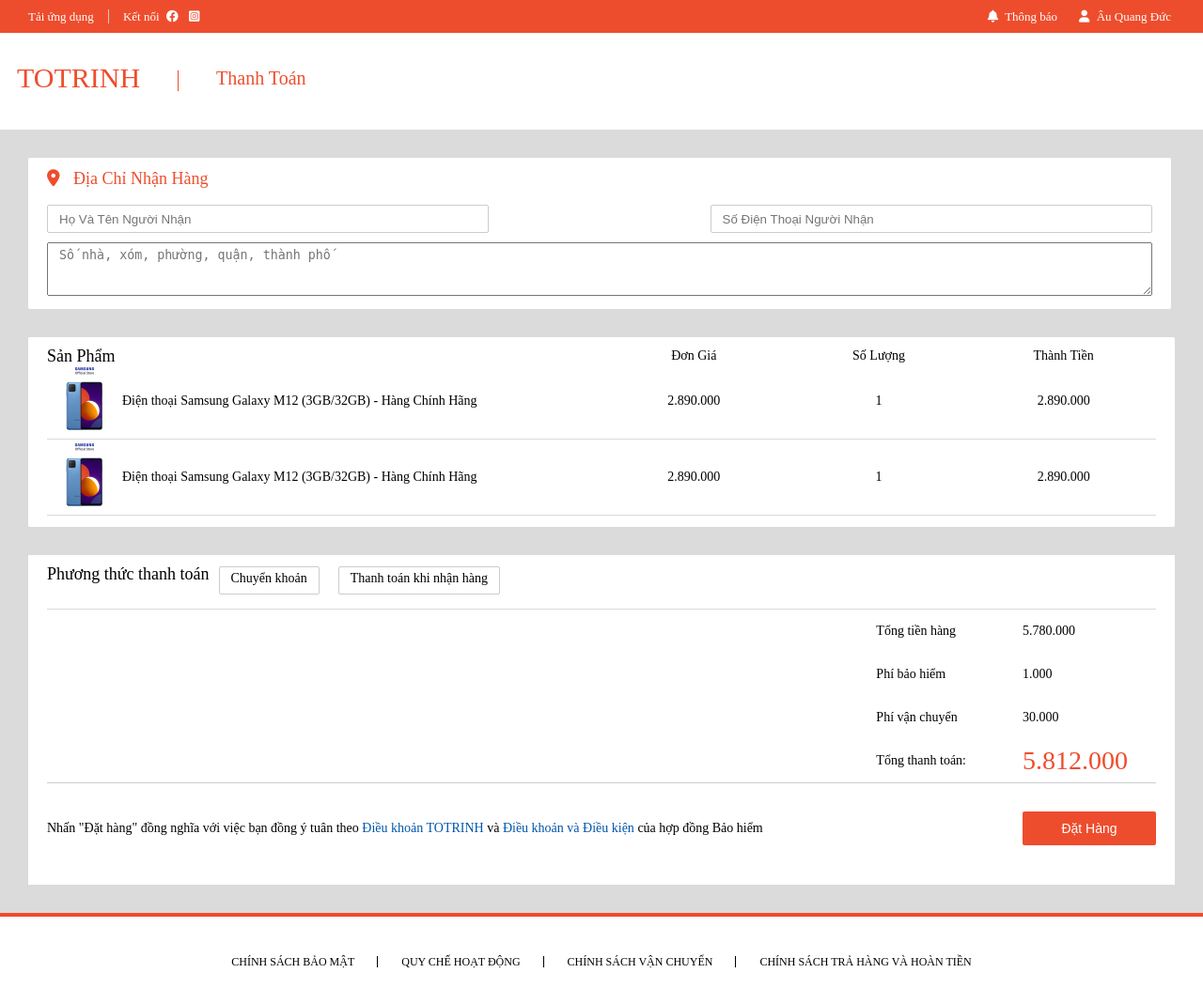
After one commit to auduc285/web-ban-hang, a PHP site: page /pay-now.php in a window 1280 px wide. The commit adds this page. Shown: the top 1069 px of the page at 94% size. Run offline with PHP 8.4, Linux system fonts and the light colour scheme.

Commit message:
update product + add paynow

```diff
--- a/assets/css/main.css
+++ b/assets/css/main.css
@@ -1240,8 +1240,9 @@
 }
 
 .product__body-top-insurance-r--view{
-    width: 30px;
+    width: 50px;
     text-align: center;
+    line-height: 2rem;
 }
 
 .product__body-top-btn{
--- /dev/null
+++ b/pay-now.php
@@ -0,0 +1,293 @@
+<!DOCTYPE html>
+<html lang="en">
+<head>
+    <meta charset="UTF-8">
+    <meta http-equiv="X-UA-Compatible" content="IE=edge">
+    <meta name="viewport" content="width=device-width, initial-scale=1.0">
+    <title>Thanh Toán</title>
+    <link rel="stylesheet" href="./assets/css/base.css">
+    <link rel="stylesheet" href="./assets/css/main.css">
+    <link rel="stylesheet" href="./assets/css/reponsive.css">
+    <link rel="stylesheet" href="./assets/font/fontawesome-free-6.1.1-web/css/all.css">
+</head>
+<body>
+    <div class="pay">
+        <!-- Begin cart header -->
+        <div class="cart-header">
+            <!-- Bengin cart header top -->
+            <div class="cart-header-top">
+                <ul class="cart-header-list">
+                    <li class="cart-header-item cart-header-item--app">
+                        Tải ứng dụng
+                        <!-- Begin QR Code -->
+                        <div class="header__qr">
+                            <img src="./assets/img/qr_code.png" alt="QR Code" class="header__qr-img">
+                            <div class="header__qr-app">
+                                <a href="" class="header__qr-download-link-left">
+                                    <img src="./assets/img/appstore.png" alt="" class="header__qr-download">
+                                </a>
+                                <a href="" class="header__qr-download-link-right">
+                                    <img src="./assets/img/ggplay.png" alt="" class="header__qr-download">
+                                </a>
+                            </div>
+                        </div>
+                        <!-- End QR Code -->
+                    </li>
+                    <li class="cart-header-item">
+                        Kết nối
+                        <a href="" class="cart-header-item-link">
+                            <i class="fa-brands fa-facebook"></i>
+                        </a>
+                        <a href="" class="cart-header-item-link">
+                            <i class="fa-brands fa-instagram-square"></i>
+                        </a>
+                    </li>
+                </ul>
+                <ul class="cart-header-list">
+                    <li class="cart-header-item cart-header-item--bell">
+                        <a href="" class="cart-header-item-link">
+                            <i class="cart-header-item-icon fa-solid fa-bell"></i>
+                            Thông báo
+                            <div class="header__notify header__header-noti">
+                                <div class="header__notify-header">
+                                    <h3>Thông báo mới nhận</h3>
+                                </div>
+                                <ul class="header__notify-list">
+                                    <li class="header__notify-item">
+                                        <a href="" class="header__notify-link">
+                                            <img src="./assets/img/slae1k.png" alt="" class="header__notify-img">
+                                            <div class="header__notify-body">
+                                                <span class="header__notify-name">DEAL TỪ 1K LẠI CÒN FREESHIP</span>
+                                                <span class="header__notify-desc">
+                                                    Dây cuốn sạc, miếng dán trắng
+                                                </span>
+                                            </div>
+                                        </a>
+                                    </li>
+                                    <li class="header__notify-item header__notify-item--viewed">
+                                        <a href="" class="header__notify-link">
+                                            <img src="./assets/img/slae1k.png" alt="" class="header__notify-img">
+                                            <div class="header__notify-body">
+                                                <span class="header__notify-name">DEAL TỪ 1K LẠI CÒN FREESHIP</span>
+                                                <span class="header__notify-desc">
+                                                    Dây cuốn sạc, miếng dán trắng
+                                                </span>
+                                            </div>
+                                        </a>
+                                    </li>
+                                    <li class="header__notify-item">
+                                        <a href="" class="header__notify-link">
+                                            <img src="./assets/img/slae1k.png" alt="" class="header__notify-img">
+                                            <div class="header__notify-body">
+                                                <span class="header__notify-name">DEAL TỪ 1K LẠI CÒN FREESHIP</span>
+                                                <span class="header__notify-desc">
+                                                    Dây cuốn sạc, miếng dán trắng
+                                                </span>
+                                            </div>
+                                        </a>
+                                    </li>
+                                </ul>
+                                <div class="header__notify-footer">
+                                    <a href="" class="header__notify-footer-btn">Xem tất cả</a>
+                                </div>
+                            </div>
+                        </a>
+                    </li>
+                    <li class="cart-header-item">
+                        <a href="" class="cart-header-item-link">
+                            <i class="cart-header-item-icon fa-solid fa-user"></i>
+                            Âu Quang Đức
+                        </a>
+                    </li>
+                </ul>
+            </div>
+            <!-- End cart header top -->
+            <!-- Begin cart header body -->
+            <div class="cart__header-body">
+                <div class="cart__header-body-logo">
+                    <a href="./index.html" class="cart__header-body-link">
+                        TOTRINH
+                    </a>
+                </div>
+                <div class="cart__header-body-text">
+                    Thanh Toán
+                </div>
+            </div>
+            <!-- End cart header body -->
+        </div>
+        <div class="pay__body">
+            <!-- Begin pay body adress -->
+            <div class="pay__body-adress">
+                <!-- Begin pay body adress top -->
+                <div class="pay__body-adress-top">
+                    <i class="fa-solid fa-location-dot"></i>
+                    <span class="pay__body-adress-top-text">Địa Chỉ Nhận Hàng</span>
+                </div>
+                <!-- End pay body adress top -->
+                <!-- Begin pay body adress container -->
+                <form action="" class="pay__body-adress-container">
+                    <div class="pay__body-adress-info">
+                        <input type="text" class="pay__body-adress-name" placeholder="Họ Và Tên Người Nhận">
+                        <input type="number" class="pay__body-adress-name" placeholder="Số Điện Thoại Người Nhận">
+                    </div>
+                    <div class="pay__body-adress-home">
+                        <textarea class="pay__body-adress-yourhome" name="" id="" cols="100%" rows="3" placeholder="Số nhà, xóm, phường, quận, thành phố"></textarea>
+                    </div>
+                </form>
+                <!-- Begin pay body adress container -->
+            </div>
+            <!-- End pay body adress -->
+            <!-- Begin pay body list -->
+            <div class="pay__body-list">
+                <div class="pay__body-items">
+                    <div class="pay__body-items-product pay__body-items--fist">Sản Phẩm</div>
+                    <div class="pay__body-items-info pay__body-items--sec">Đơn Giá</div>
+                    <div class="pay__body-items-info pay__body-items--sec">Số Lượng</div>
+                    <div class="pay__body-items-info pay__body-items--sec">Thành Tiền</div>
+                </div>
+                <div class="pay__body-items">
+                    <div class="pay__body-items-product pay__body-items--fist pay__body-items--con">
+                        <img src="./assets/img/samsung.jpg" alt="" class="pay__body-items-img">
+                        <span class="pay__body-items-name">Điện thoại Samsung Galaxy M12 (3GB/32GB) - Hàng Chính Hãng</span>
+                    </div>
+                    <div class="pay__body-items-info pay__body-items--sec">2.890.000</div>
+                    <div class="pay__body-items-info pay__body-items--sec">1</div>
+                    <div class="pay__body-items-info pay__body-items--sec">2.890.000</div>
+                </div>
+                <div class="pay__body-items">
+                    <div class="pay__body-items-product pay__body-items--fist pay__body-items--con">
+                        <img src="./assets/img/samsung.jpg" alt="" class="pay__body-items-img">
+                        <span class="pay__body-items-name">Điện thoại Samsung Galaxy M12 (3GB/32GB) - Hàng Chính Hãng</span>
+                    </div>
+                    <div class="pay__body-items-info pay__body-items--sec">2.890.000</div>
+                    <div class="pay__body-items-info pay__body-items--sec">1</div>
+                    <div class="pay__body-items-info pay__body-items--sec">2.890.000</div>
+                </div>
+            </div>
+            <!-- End pay body list -->
+            <!-- Begin Pay body end -->
+            <div class="pay__body-end">
+                <div class="pay__body-end-title">
+                    <div class="pay__body-end-text">Phương thức thanh toán</div>
+                    <div class="pay__body-end-btn btn-bank">Chuyển khoản</div>
+                    <div class="pay__body-end-btn btn-home">Thanh toán khi nhận hàng</div>
+                </div>
+                <div class="pay__body-end-bank">
+                    <div class="pay__body-end-bank-info">
+                        <span class="pay__body-bank-name">Ngân Hàng: MB Bank</span>
+                        <span class="pay__body-bank-name">Số Tài Khoản: 0379521705</span>
+                        <span class="pay__body-bank-name">Họ Và Tên: AU QUANG DUC</span>
+                    </div>
+                    <div class="pay__body-end-bank-img">
+                        <span class="pay__body-bank-title">Sau khi chuyển khoản bạn vui lòng chụp màn hình rồi up ảnh lên tại đây</span>
+                        <input type="file" class="pay__body-bank-img">
+                    </div>
+                </div>
+                <div class="pay__body-end-adress">
+                    <span class="pay__body-end-adress-title">
+                        Thanh toán khi nhận hàng
+                    </span>
+                    <span class="pay__body-end-adress-title">
+                        Phí thu hộ: 0 VNĐ. Ưu đãi về phí vận chuyển (nếu có) áp dụng cả với phí thu hộ.
+                    </span>
+                </div>
+                <div class="pay__body-end-info">
+                    <div class="pay__body-end-item">
+                        <span class="pay__body-end-item-name">Tổng tiền hàng</span>
+                        <span class="pay__body-end-item-name">Phí bảo hiểm</span>
+                        <span class="pay__body-end-item-name">Phí vận chuyển</span>
+                        <span class="pay__body-end-item-name">Tổng thanh toán:</span>
+                    </div>
+                    <div class="pay__body-end-item">
+                        <span class="pay__body-end-item-name">5.780.000</span>
+                        <span class="pay__body-end-item-name">1.000</span>
+                        <span class="pay__body-end-item-name">30.000</span>
+                        <span class="pay__body-end-item-name pay__body-end-item--total">5.812.000</span>
+                    </div>
+                </div>
+                <div class="pay__body-end-button">
+                    <span class="pay__body-end-btn-text">
+                        Nhấn "Đặt hàng" đồng nghĩa với việc bạn đồng ý tuân theo
+                        <a href="" class="pay__body-end-btn-link">Điều khoản TOTRINH</a>
+                        và
+                        <a href="" class="pay__body-end-btn-link">Điều khoản và Điều kiện</a>
+                        của hợp đồng Bảo hiểm
+                    </span>
+                    <button class="btn btn--primary">Đặt Hàng</button>
+                </div>
+            </div>
+        </div>
+        <!-- Begin footer -->
+        <div class="footer">
+            <!-- Begin footer nav -->
+            <ul class="footer__nav">
+                <li class="footer__nav-item footer__nav-item--fake">
+                    <a href="" class="footer__nav-link">
+                        CHÍNH SÁCH BẢO MẬT
+                    </a>
+                </li>
+                <li class="footer__nav-item footer__nav-item--fake">
+                    <a href="" class="footer__nav-link">
+                        QUY CHẾ HOẠT ĐỘNG
+                    </a>
+                </li>
+                <li class="footer__nav-item">
+                    <a href="" class="footer__nav-link footer__nav-item--fake">
+                        CHÍNH SÁCH VẬN CHUYỂN
+                    </a>
+                </li>
+                <li class="footer__nav-item">
+                    <a href="" class="footer__nav-link">
+                            CHÍNH SÁCH TRẢ HÀNG VÀ HOÀN TIỀN
+                    </a>
+                </li>
+            </ul>
+            <!-- End footer nav -->
+            <!-- Begin footer check -->
+            <ul class="footer__check">
+                <li class="footer__check-item">
+                    <a href="" class="footer__check-link">
+                        <img src="./assets/img/img-congthuong.png" alt="" class="footer__check-img">
+                    </a>
+                </li>
+                <li class="footer__check-item">
+                    <a href="" class="footer__check-link">
+                        <img src="./assets/img/dmca_protected_16_120.png" alt="" class="footer__check-img png">
+                    </a>
+                </li>
+            </ul>
+            <!-- End footer check -->
+            <span class="footer_text">
+                Công ty TNHH Tố Trinh
+            </span>
+            <div class="footer__address">
+                <span class="footer__adress-home">
+                    Địa chỉ: xóm Tân Phú, xã Tân Phú, Huyện Tân Kỳ, Tỉnh Nghệ An, Việt Nam.
+                </span>
+                <span class="footer__adress-copyright">
+                    © 2015 - Bản quyền thuộc về Công ty TNHH Tố Trinh
+                </span>
+            </div>
+        </div>
+        <!-- End footer -->
+    </div>
+</body>
+<script>
+    const btnBank = document.querySelector(".btn-bank");
+    const btnHome = document.querySelector(".btn-home");
+    const Bank = document.querySelector(".pay__body-end-bank");
+    const Home = document.querySelector(".pay__body-end-adress");
+    btnBank.onclick = function(){
+        btnBank.classList.add("pay__body-end-btn--now");
+        btnHome.classList.remove("pay__body-end-btn--now");
+        Bank.style.display = 'flex';
+        Home.style.display = 'none';
+    }
+    btnHome.onclick = function(){
+        btnBank.classList.remove("pay__body-end-btn--now");
+        btnHome.classList.add("pay__body-end-btn--now");
+        Bank.style.display = 'none';
+        Home.style.display = 'flex';
+    }
+</script>
+</html>
```
Also changed, not shown: product.php (+54 -72 lines), admin/assets/img/1659154760.jpg (added).
